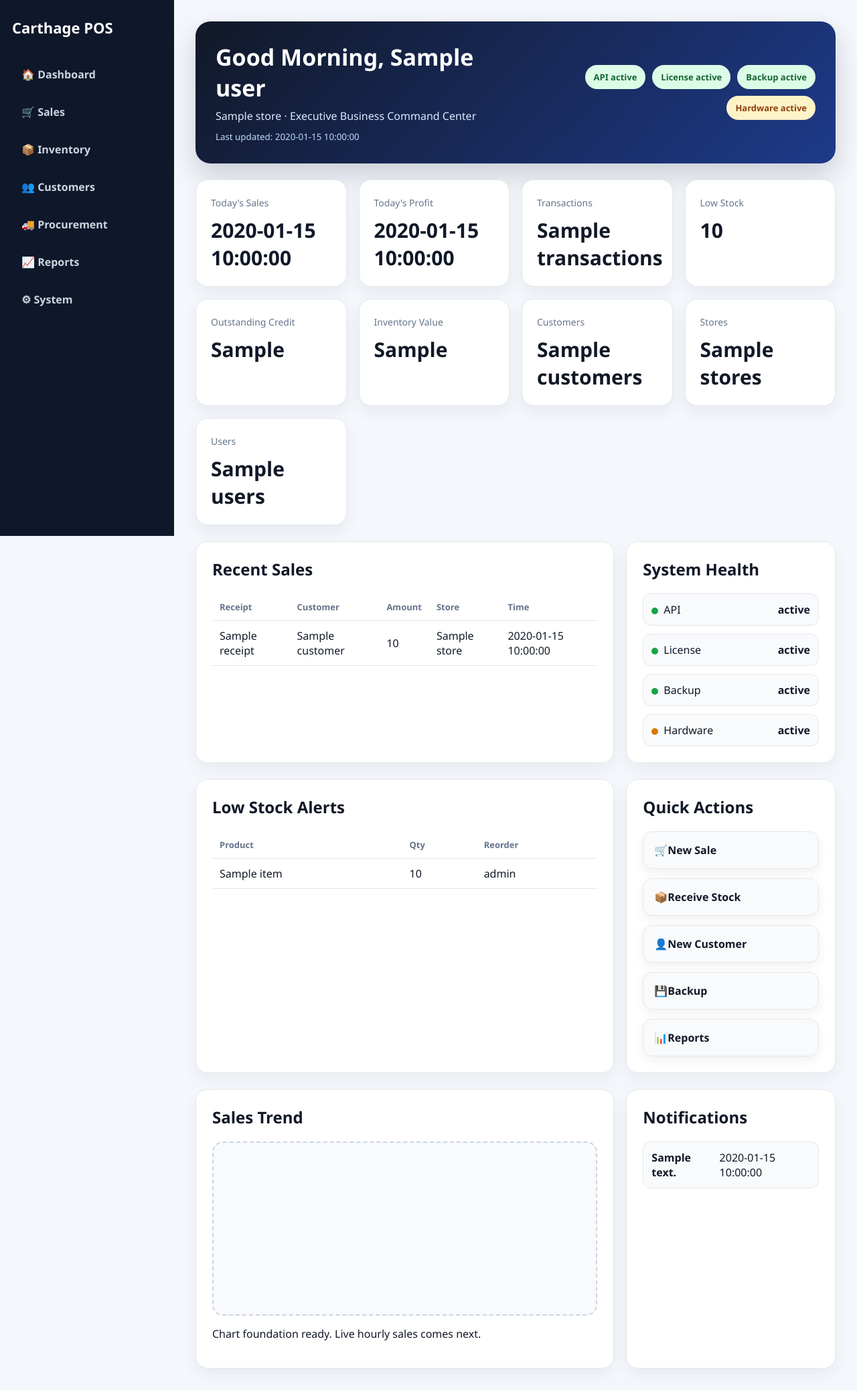
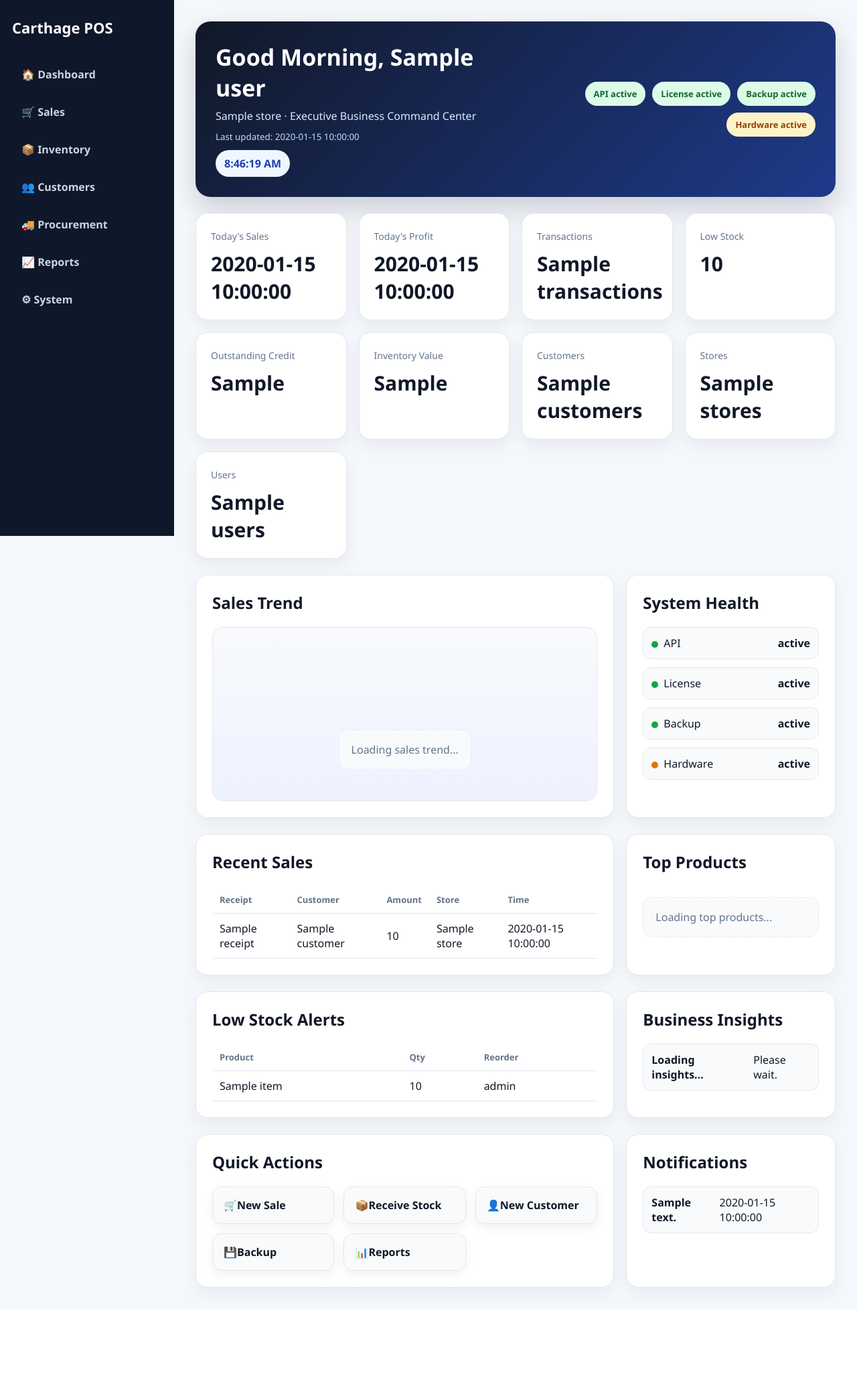
Before and after one commit to carthagedesumit-png/carthage-pos, a Python web app: template app/dashboard/templates/overview.html in a window 1280 px wide. Shown: the whole page at 67% size. After the commit the page ends 1944 px from the top, so only its background shows below. Run offline with Jinja, Linux system fonts and the light colour scheme; the template is opened without the code that fills it: most values are stand-ins (such as "Sample title", 1, 10 or a date in 2020); a map, chart or similar area stays blank.

Commit message:
Add interactive dashboard BI widgets

```diff
--- a/app/dashboard/static/css/dashboard.css
+++ b/app/dashboard/static/css/dashboard.css
@@ -349,3 +349,70 @@
     background: #2563eb;
     color: white;
 }
+
+/* Dashboard V6 BI widgets */
+
+.dynamic-chart {
+    height: 260px;
+    border-radius: 16px;
+    background: linear-gradient(180deg, #f8fafc, #eef2ff);
+    border: 1px solid var(--border);
+    display: flex;
+    align-items: end;
+    justify-content: center;
+    gap: 12px;
+    padding: 30px;
+}
+
+.dynamic-bar {
+    width: 32px;
+    background: linear-gradient(180deg, #2563eb, #1e40af);
+    border-radius: 10px 10px 0 0;
+    transition: height 0.3s ease;
+}
+
+.ranking-list {
+    display: flex;
+    flex-direction: column;
+    gap: 12px;
+}
+
+.ranking-item {
+    padding: 14px;
+    background: #f8fafc;
+    border: 1px solid var(--border);
+    border-radius: 14px;
+}
+
+.ranking-item span,
+.ranking-item strong,
+.ranking-item small {
+    display: block;
+}
+
+.ranking-item span {
+    font-weight: 800;
+}
+
+.ranking-item small {
+    color: var(--muted);
+    margin-top: 4px;
+}
+
+.empty-state {
+    color: var(--muted);
+    background: #f8fafc;
+    border: 1px dashed var(--border);
+    border-radius: 14px;
+    padding: 18px;
+}
+
+.clock-pill {
+    display: inline-block;
+    padding: 9px 13px;
+    border-radius: 999px;
+    background: #eff6ff;
+    color: #1e40af;
+    font-weight: 800;
+    margin-top: 10px;
+}
--- a/app/dashboard/static/js/dashboard.js
+++ b/app/dashboard/static/js/dashboard.js
@@ -1,121 +1,90 @@
-let salesChart = null;
-
 async function fetchJson(url) {
     const response = await fetch(url);
-    if (!response.ok) {
-        throw new Error(`Request failed: ${url}`);
-    }
+    if (!response.ok) throw new Error(`Request failed: ${url}`);
     return await response.json();
 }
 
-function money(value) {
-    const number = Number(value || 0);
-    return `₦${number.toLocaleString(undefined, { minimumFractionDigits: 2, maximumFractionDigits: 2 })}`;
+function formatMoney(value) {
+    return `₦${Number(value || 0).toLocaleString(undefined, {
+        minimumFractionDigits: 2,
+        maximumFractionDigits: 2
+    })}`;
 }
 
-async function loadSalesChart() {
-    const data = await fetchJson("/dashboard/api/sales-chart");
-    const ctx = document.getElementById("salesChart");
+function renderSalesTrend(trend) {
+    const container = document.getElementById("salesTrendChart");
+    if (!container) return;
 
-    if (!ctx) return;
+    container.innerHTML = "";
 
-    if (salesChart) {
-        salesChart.destroy();
-    }
+    const max = Math.max(...trend.map(item => item.sales), 1);
 
-    salesChart = new Chart(ctx, {
-        type: "line",
-        data: {
-            labels: data.labels,
-            datasets: [{
-                label: "Sales",
-                data: data.values,
-                tension: 0.35
-            }]
-        },
-        options: {
-            responsive: true,
-            plugins: {
-                legend: { display: true }
-            }
-        }
+    trend.forEach(item => {
+        const bar = document.createElement("div");
+        bar.className = "dynamic-bar";
+        bar.style.height = `${Math.max((item.sales / max) * 180, 12)}px`;
+        bar.title = `${item.date}: ${formatMoney(item.sales)}`;
+        container.appendChild(bar);
     });
 }
 
-async function loadRecentSales() {
-    const rows = await fetchJson("/dashboard/api/recent-sales");
-    const body = document.getElementById("recentSalesBody");
-    if (!body) return;
+function renderTopProducts(products) {
+    const container = document.getElementById("topProductsList");
+    if (!container) return;
 
-    body.innerHTML = rows.length
-        ? rows.map(row => `
-            <tr>
-                <td>${row.sale_reference ?? "-"}</td>
-                <td>${row.cashier_name ?? "-"}</td>
-                <td>${money(row.total_amount)}</td>
-            </tr>
-        `).join("")
-        : `<tr><td colspan="3">No recent sales</td></tr>`;
+    if (!products.length) {
+        container.innerHTML = `<p class="empty-state">No product sales yet.</p>`;
+        return;
+    }
+
+    container.innerHTML = products.map(product => `
+        <div class="ranking-item">
+            <span>${product.name}</span>
+            <strong>${product.quantity} sold</strong>
+            <small>${product.revenue}</small>
+        </div>
+    `).join("");
 }
 
-async function loadTopProducts() {
-    const rows = await fetchJson("/dashboard/api/top-products");
-    const body = document.getElementById("topProductsBody");
-    if (!body) return;
+function renderInsights(insights) {
+    const container = document.getElementById("businessInsights");
+    if (!container) return;
 
-    body.innerHTML = rows.length
-        ? rows.map(row => `
-            <tr>
-                <td>${row.product_name ?? "-"}</td>
-                <td>${row.qty ?? 0}</td>
-            </tr>
-        `).join("")
-        : `<tr><td colspan="2">No product sales yet</td></tr>`;
+    container.innerHTML = insights.map(item => `
+        <div class="notification-item">
+            <strong>💡 Insight</strong>
+            <span>${item}</span>
+        </div>
+    `).join("");
 }
 
-async function loadLowStock() {
-    const rows = await fetchJson("/dashboard/api/low-stock");
-    const body = document.getElementById("lowStockBody");
-    if (!body) return;
+async function loadBusinessIntelligence() {
+    try {
+        const trend = await fetchJson("/dashboard/api/sales-trend");
+        renderSalesTrend(trend.trend || []);
 
-    body.innerHTML = rows.length
-        ? rows.map(row => `
-            <tr>
-                <td>${row.quantity_on_hand}</td>
-                <td>${row.reorder_level}</td>
-            </tr>
-        `).join("")
-        : `<tr><td colspan="2">No low-stock alerts</td></tr>`;
-}
+        const products = await fetchJson("/dashboard/api/top-products");
+        renderTopProducts(products.products || []);
 
-async function loadDashboardWidgets() {
-    try {
-        await Promise.all([
-            loadSalesChart(),
-            loadRecentSales(),
-            loadTopProducts(),
-            loadLowStock()
-        ]);
+        const insights = await fetchJson("/dashboard/api/insights");
+        renderInsights(insights.insights || []);
     } catch (error) {
-        console.error("Dashboard refresh failed", error);
+        console.error("Dashboard BI load failed", error);
     }
 }
 
-document.addEventListener("DOMContentLoaded", () => {
-    loadDashboardWidgets();
-    setInterval(loadDashboardWidgets, 30000);
-});
+function updateClock() {
+    const el = document.getElementById("dashboardClock");
+    if (!el) return;
 
-function updateClock(){
-
-    const clock=document.getElementById("liveClock");
-
-    if(!clock) return;
-
-    clock.textContent=new Date().toLocaleTimeString();
-
+    const now = new Date();
+    el.textContent = now.toLocaleTimeString();
 }
 
-updateClock();
+document.addEventListener("DOMContentLoaded", () => {
+    loadBusinessIntelligence();
+    updateClock();
 
-setInterval(updateClock,1000);
+    setInterval(updateClock, 1000);
+    setInterval(loadBusinessIntelligence, 60000);
+});
--- a/app/dashboard/templates/overview.html
+++ b/app/dashboard/templates/overview.html
@@ -7,6 +7,8 @@
         <h1>Good Morning, {{ header.user }}</h1>
         <p>{{ header.store }} · Executive Business Command Center</p>
         <small>Last updated: {{ metrics.generated_at }}</small>
+        <br>
+        <span class="clock-pill" id="dashboardClock">--:--:--</span>
     </div>
 
     <div class="hero-status">
@@ -27,6 +29,28 @@
     <div class="card"><span>Customers</span><strong>{{ metrics.customers }}</strong></div>
     <div class="card"><span>Stores</span><strong>{{ metrics.stores }}</strong></div>
     <div class="card"><span>Users</span><strong>{{ metrics.users }}</strong></div>
+</section>
+
+<section class="dashboard-grid">
+
+    <div class="panel">
+        <h2>Sales Trend</h2>
+        <div class="dynamic-chart" id="salesTrendChart">
+            <p class="empty-state">Loading sales trend...</p>
+        </div>
+    </div>
+
+    <div class="panel">
+        <h2>System Health</h2>
+
+        <div class="health-list">
+            <div class="health-item"><span class="health-label"><span class="dot green"></span> API</span><strong>{{ metrics.api_status }}</strong></div>
+            <div class="health-item"><span class="health-label"><span class="dot green"></span> License</span><strong>{{ metrics.license_status }}</strong></div>
+            <div class="health-item"><span class="health-label"><span class="dot green"></span> Backup</span><strong>{{ metrics.backup_status }}</strong></div>
+            <div class="health-item"><span class="health-label"><span class="dot amber"></span> Hardware</span><strong>{{ metrics.hardware_status }}</strong></div>
+        </div>
+    </div>
+
 </section>
 
 <section class="dashboard-grid">
@@ -63,13 +87,9 @@
     </div>
 
     <div class="panel">
-        <h2>System Health</h2>
-
-        <div class="health-list">
-            <div class="health-item"><span class="health-label"><span class="dot green"></span> API</span><strong>{{ metrics.api_status }}</strong></div>
-            <div class="health-item"><span class="health-label"><span class="dot green"></span> License</span><strong>{{ metrics.license_status }}</strong></div>
-            <div class="health-item"><span class="health-label"><span class="dot green"></span> Backup</span><strong>{{ metrics.backup_status }}</strong></div>
-            <div class="health-item"><span class="health-label"><span class="dot amber"></span> Hardware</span><strong>{{ metrics.hardware_status }}</strong></div>
+        <h2>Top Products</h2>
+        <div class="ranking-list" id="topProductsList">
+            <p class="empty-state">Loading top products...</p>
         </div>
     </div>
 
@@ -105,6 +125,20 @@
     </div>
 
     <div class="panel">
+        <h2>Business Insights</h2>
+        <div class="notification-list" id="businessInsights">
+            <div class="notification-item">
+                <strong>Loading insights...</strong>
+                <span>Please wait.</span>
+            </div>
+        </div>
+    </div>
+
+</section>
+
+<section class="dashboard-grid">
+
+    <div class="panel">
         <h2>Quick Actions</h2>
 
         <div class="quick-actions">
@@ -114,19 +148,6 @@
             <a class="quick-action" href="#"><span>💾</span>Backup</a>
             <a class="quick-action" href="#"><span>📊</span>Reports</a>
         </div>
-    </div>
-
-</section>
-
-<section class="dashboard-grid">
-
-    <div class="panel">
-        <h2>Sales Trend</h2>
-        <div class="chart-placeholder">
-            <div class="bar"></div><div class="bar"></div><div class="bar"></div><div class="bar"></div>
-            <div class="bar"></div><div class="bar"></div><div class="bar"></div>
-        </div>
-        <p>Chart foundation ready. Live hourly sales comes next.</p>
     </div>
 
     <div class="panel">
```
